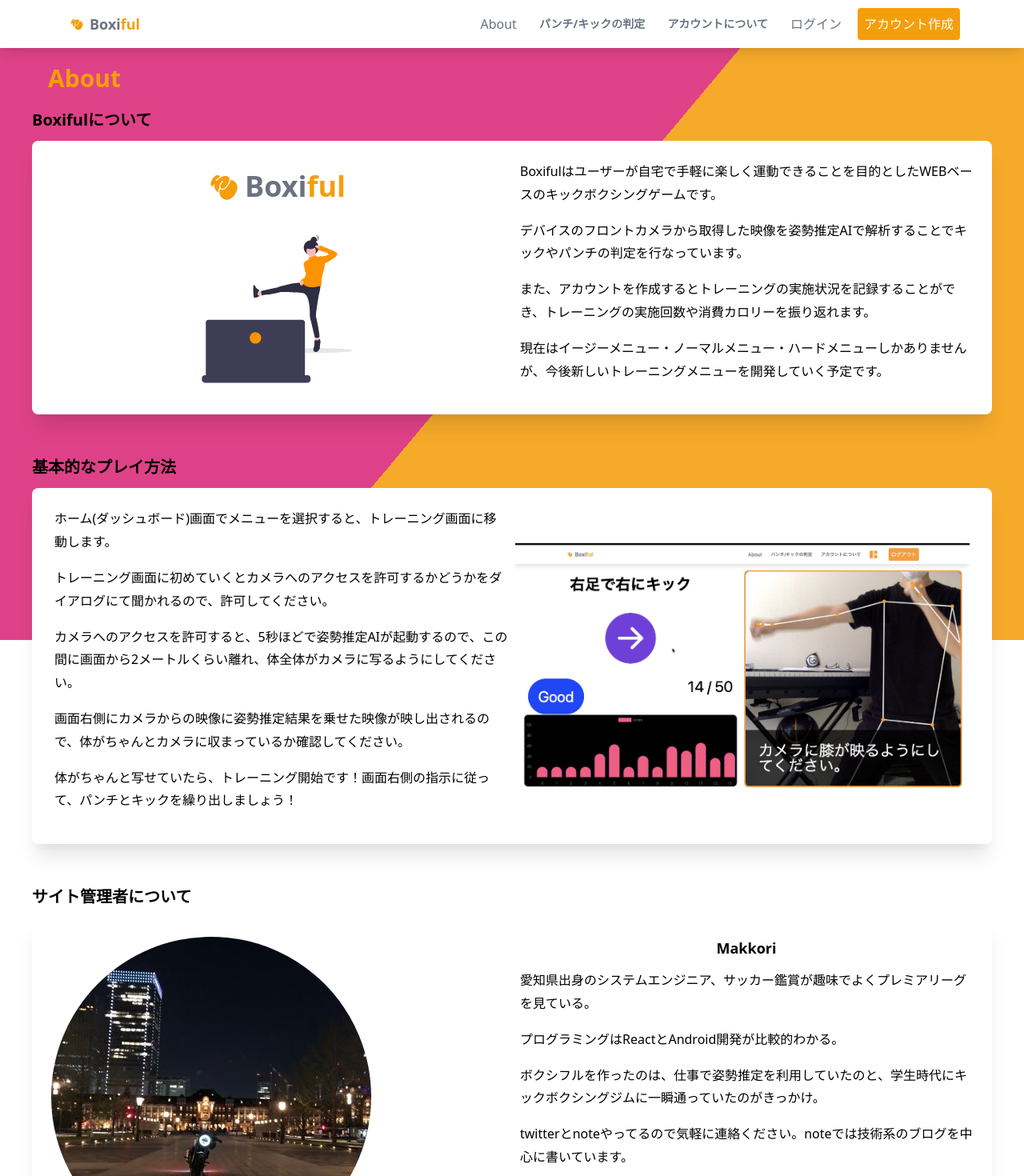
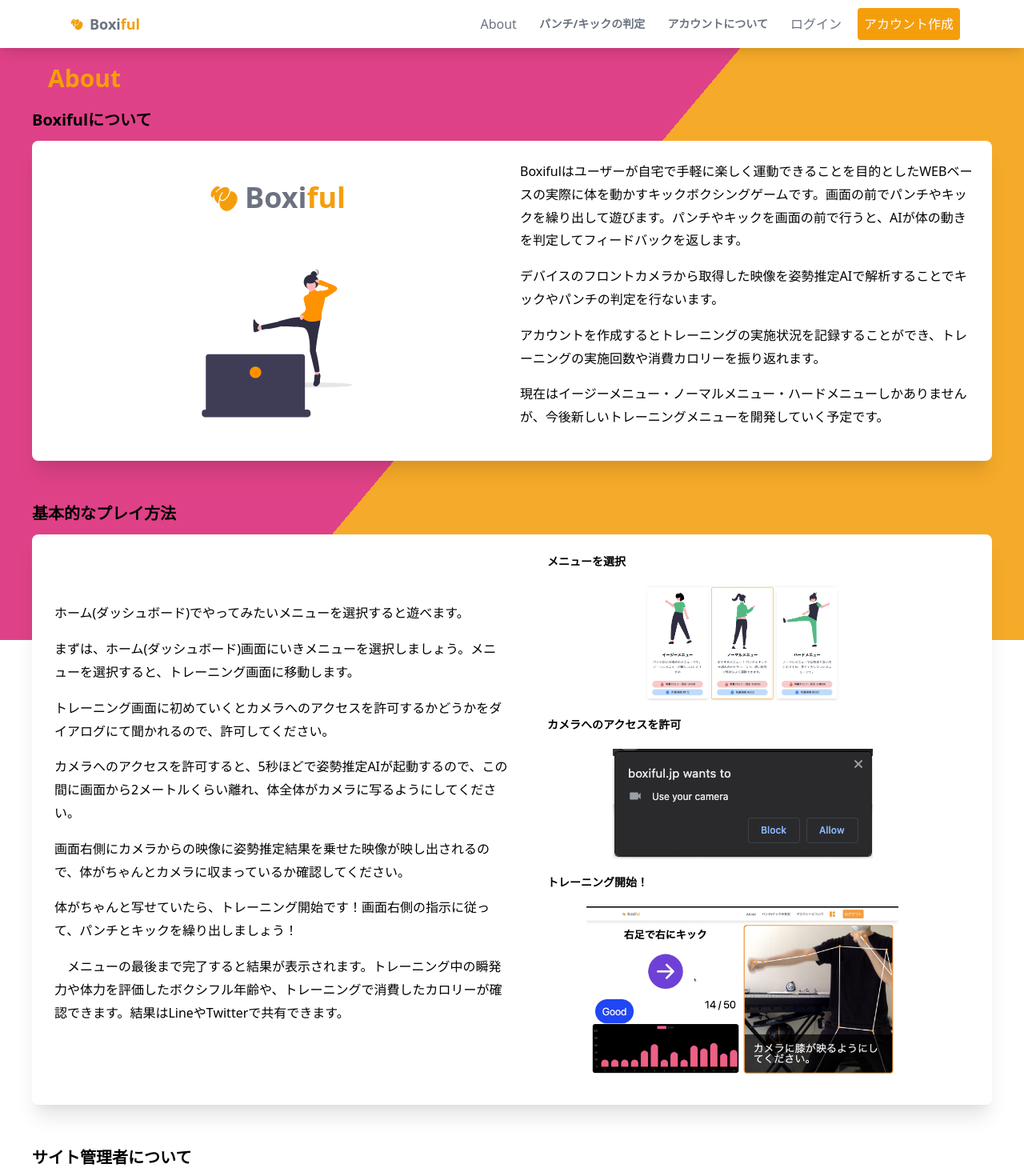
Before and after one commit to masato1230/boxiful, a React (Create React App) app: page /about in a window 1280 px wide. Shown: the top 1470 px of the page at 80% size. Built offline with nearby package versions, Linux system fonts and the light colour scheme; what @mediapipe/pose would draw is missing.

Commit message:
Complete About

```diff
--- a/src/components/About/About.tsx
+++ b/src/components/About/About.tsx
@@ -4,6 +4,8 @@ import { GiBoxingGlove } from 'react-icons/gi';
 import './About.css';
 import playingImage from '../../images/playing.png';
 import overallThumbnail from '../../images/overallDescriptionThumbnail.svg';
+import askCameraAccessImage from '../../images/askCameraAccess.png';
+import selectTrainingThumbnail from '../../images/selectTrainingDescriptionThumbnail.png';
 import managerIcon from '../../images/managerIcon.jpg';
 import { AiFillTwitterCircle } from 'react-icons/ai';
 import { BiNote } from 'react-icons/bi';
@@ -29,17 +31,21 @@ const About = () => {
                     Boxi<span className="text-yellow-500">ful</span>
                   </span>
                 </h1>
-                <img className="mt-3 h-20 md:h-48" src={overallThumbnail} alt="女性がキックしてる" />
+                <img
+                  className="mt-3 h-20 md:h-48"
+                  src={overallThumbnail}
+                  alt="女性がキックしてる"
+                />
               </div>
               <div>
                 <p>
-                  　Boxifulはユーザーが自宅で手軽に楽しく運動できることを目的としたWEBベースのキックボクシングゲームです。
+                  　Boxifulはユーザーが自宅で手軽に楽しく運動できることを目的としたWEBベースの実際に体を動かすキックボクシングゲームです。画面の前でパンチやキックを繰り出して遊びます。パンチやキックを画面の前で行うと、AIが体の動きを判定してフィードバックを返します。
                 </p>
                 <p>
-                  デバイスのフロントカメラから取得した映像を姿勢推定AIで解析することでキックやパンチの判定を行なっています。
+                  デバイスのフロントカメラから取得した映像を姿勢推定AIで解析することでキックやパンチの判定を行ないます。
                 </p>
                 <p>
-                  また、アカウントを作成するとトレーニングの実施状況を記録することができ、トレーニングの実施回数や消費カロリーを振り返れます。
+                  アカウントを作成するとトレーニングの実施状況を記録することができ、トレーニングの実施回数や消費カロリーを振り返れます。
                 </p>
                 <p>
                   　現在はイージーメニュー・ノーマルメニュー・ハードメニューしかありませんが、今後新しいトレーニングメニューを開発していく予定です。
@@ -56,7 +62,10 @@ const About = () => {
             <div className="items-center flex flex-wrap-reverse">
               <div className="md:w-1/2 px-1">
                 <p>
-                  　ホーム(ダッシュボード)画面でメニューを選択すると、トレーニング画面に移動します。
+                  　ホーム(ダッシュボード)でやってみたいメニューを選択すると遊べます。
+                </p>
+                <p>
+                  　まずは、ホーム(ダッシュボード)画面にいきメニューを選択しましょう。メニューを選択すると、トレーニング画面に移動します。
                 </p>
                 <p>
                   　トレーニング画面に初めていくとカメラへのアクセスを許可するかどうかをダイアログにて聞かれるので、許可してください。
@@ -70,12 +79,30 @@ const About = () => {
                 <p>
                   体がちゃんと写せていたら、トレーニング開始です！画面右側の指示に従って、パンチとキックを繰り出しましょう！
                 </p>
+                <p>　メニューの最後まで完了すると結果が表示されます。トレーニング中の瞬発力や体力を評価したボクシフル年齢や、トレーニングで消費したカロリーが確認できます。結果はLineやTwitterで共有できます。</p>
               </div>
-              <img
-                className="md:mt-5 object-contain md:w-1/2 px-1"
-                src={playingImage}
-                alt="プレイ画像"
-              />
+              <div className="md:w-1/2 px-1">
+                <div className="hidden md:block">
+                  <p className="font-bold text-sm ml-10">メニューを選択</p>
+                  <img
+                    className="md:mt-5 object-contain mx-auto max-h-36"
+                    src={selectTrainingThumbnail}
+                    alt="メニュー選択画面"
+                  />
+                  <p className="font-bold text-sm ml-10 mt-5">カメラへのアクセスを許可</p>
+                  <img
+                    className="md:mt-5 object-contain mx-auto max-h-36"
+                    src={askCameraAccessImage}
+                    alt="カメラアクセス許可ダイアログ"
+                  />
+                  <p className="font-bold text-sm ml-10 mt-5">トレーニング開始！</p>
+                </div>
+                <img
+                  className="md:mt-5 object-contain max-h-56 mx-auto"
+                  src={playingImage}
+                  alt="プレイ画像"
+                />
+              </div>
             </div>
           </div>
         </section>
@@ -93,14 +120,14 @@ const About = () => {
               <div>
                 <h3 className="text-lg text-center font-bold mb-3">Makkori</h3>
                 <p>
-                  　愛知県出身のシステムエンジニア、サッカー鑑賞が趣味でよくプレミアリーグを見ている。
+                  　愛知県出身のシステムエンジニア、サッカー鑑賞が趣味でよくプレミアリーグを見ている。ウイニングイレブンが好きだが、ウイイレのオンラインマッチが原因でスマホを破壊したことがあるので、オンラインマッチは封印中。
                 </p>
-                <p>プログラミングはReactとAndroid開発が比較的わかる。</p>
+                <p>プログラミングはReactとAndroid開発が比較的わかる。このサイト自体は、React(Typescript)とDjangoで作成。</p>
                 <p>
                   　ボクシフルを作ったのは、仕事で姿勢推定を利用していたのと、学生時代にキックボクシングジムに一瞬通っていたのがきっかけ。
                 </p>
                 <p>
-                  twitterとnoteやってるので気軽に連絡ください。noteでは技術系のブログを中心に書いています。
+                  コメント：twitterとnoteやってるので気軽に連絡ください。noteでは技術系のブログを中心に書いています。
                 </p>
                 <a
                   href="https://twitter.com/xFzdiHLW63ogLYr"
```
